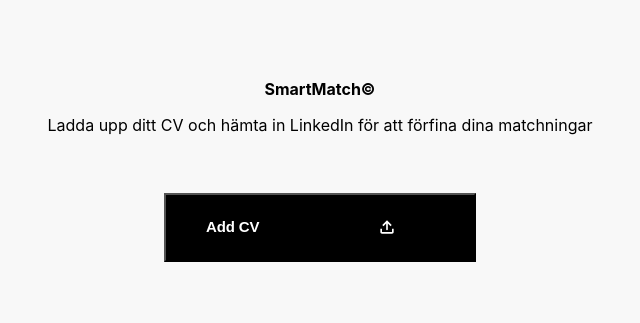
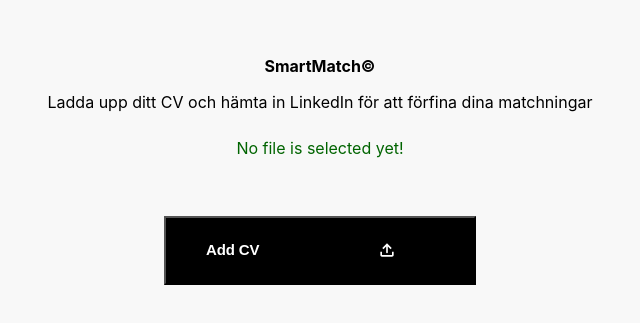
Before and after one commit to alisiia2601/microsoftproject, a Next.js app: page /SmartMatch in a window 1280 px wide. Shown: the part 199-522 px from the top of the page, without its empty margins (320-960 px from the left). Built offline with nearby package versions, Linux system fonts and the light colour scheme.

Commit message:
uploadcv function

```diff
--- a/app/SmartMatch/page.jsx
+++ b/app/SmartMatch/page.jsx
@@ -1,5 +1,5 @@
 import React from 'react'
-import SmartMatch from '@/app/components/smartmatch/SmartMatch'
+import SmartMatch from '@/app/components/smartmatch/Main/SmartMatch'
 
 export default function page() {
   return (
--- /dev/null
+++ b/app/components/smartmatch/Main/SmartMatch.jsx
@@ -0,0 +1,17 @@
+'use client'
+import styles from '../Main/SmartMatch.module.css'
+import UploadCV from '../UploadCV'
+
+export default function SmartMatch() {
+  return (
+    <div className={styles.mainContent}>
+        <h1>SmartMatch©</h1>
+        <p>
+           Ladda upp ditt CV och hämta in LinkedIn för att förfina dina matchningar
+        </p>
+        <div>
+          <UploadCV />
+        </div>
+    </div>
+  )
+}
--- a/app/components/smartmatch/SmartMatch.module.css
+++ b/app/components/smartmatch/Main/SmartMatch.module.css
@@ -45,3 +45,16 @@
    position: absolute;
    opacity: 0;
 }
+.errorMsg{
+    text-align: center;
+    color:#D30000;
+}
+.viewBox{
+    display: flex;
+    align-items: center;
+    justify-content: center;
+    align-content: center;
+    text-align: center;
+    color: #006400;
+    margin-top: 30px;
+}
--- a/app/components/smartmatch/SmartMatch.jsx
+++ /dev/null
@@ -1,25 +0,0 @@
-'use client'
-import {useState} from 'react'
-import styles from '../smartmatch/SmartMatch.module.css'
-import UploadCV from './UploadCV'
-
-export default function SmartMatch() {
-  const [files,setFiles] = useState([{
-    name:'myFile.pdf'
-  }])
-  const removeFile =(filename)=>{
-      setFiles(files.filter(file=>file.name !== filename))
-  }
- console.log(files)
-  return (
-    <div className={styles.mainContent}>
-        <h1>SmartMatch©</h1>
-        <p>
-           Ladda upp ditt CV och hämta in LinkedIn för att förfina dina matchningar
-        </p>
-        <div>
-          <UploadCV files={files} setFiles={setFiles} removeFile={removeFile}/>
-        </div>
-    </div>
-  )
-}
--- a/app/components/smartmatch/UploadCV.jsx
+++ b/app/components/smartmatch/UploadCV.jsx
@@ -1,21 +1,41 @@
-import React from 'react'
-import styles from '../smartmatch/SmartMatch.module.css'
+import React,{useState} from 'react'
+import styles from '../smartmatch/Main/SmartMatch.module.css'
 import {CgSoftwareUpload} from 'react-icons/cg'
 
 
-export default function UploadCV(files,setFiles,removeFile) {
-  const uploadCV = (e) =>{
-    const file = e.target.files[0]
-    file.isUpLoading = true;
+export default function UploadCV() {
+  const [pdfFile,setPdfFile] = useState(null)
+  const [pdfError, setPdfError] = useState('')
 
- console.log(file)
-//   const formData = new formData()
-//   formData.append(
-//       file
-//   )
-}
+ console.log(pdfFile)
+ const allowedFiles = ['application/pdf']
+ const uploadCV = (e) =>{
+ let file = e.target.files[0]
+     if(file){
+       if(file&&allowedFiles.includes(file.type)){
+         let reader = new FileReader()
+           reader.readAsDataURL(file)
+           reader.onloadend=(e)=>{
+             setPdfError('')
+             setPdfFile(e.target.result)
+             console.log(e.target.result)
+           }
+       }else{
+         setPdfError('Not a valid pdf: Please select only PDF')
+       }
+     }else{
+     console.log('Please select a PDF file format!')
+     }
+ }
+
   return (
     <div>
+        <div className={styles.viewBox}>
+            {pdfFile&&(
+              <div> Render Pdf file</div>
+            )}
+            {!pdfFile&&<>No file is selected yet!</>}
+        </div>
          <div className={styles.buttons}>
           <input type='file' className={styles.fileInput} placeholder='file'
           onChange={uploadCV}
@@ -25,6 +45,7 @@
             <CgSoftwareUpload size={20}/>
           </button>
         </div>
+        <div className={styles.errorMsg}> {pdfError&&<span className={styles.danger}>{pdfError}</span>}</div>
     </div>
   )
 }
```
